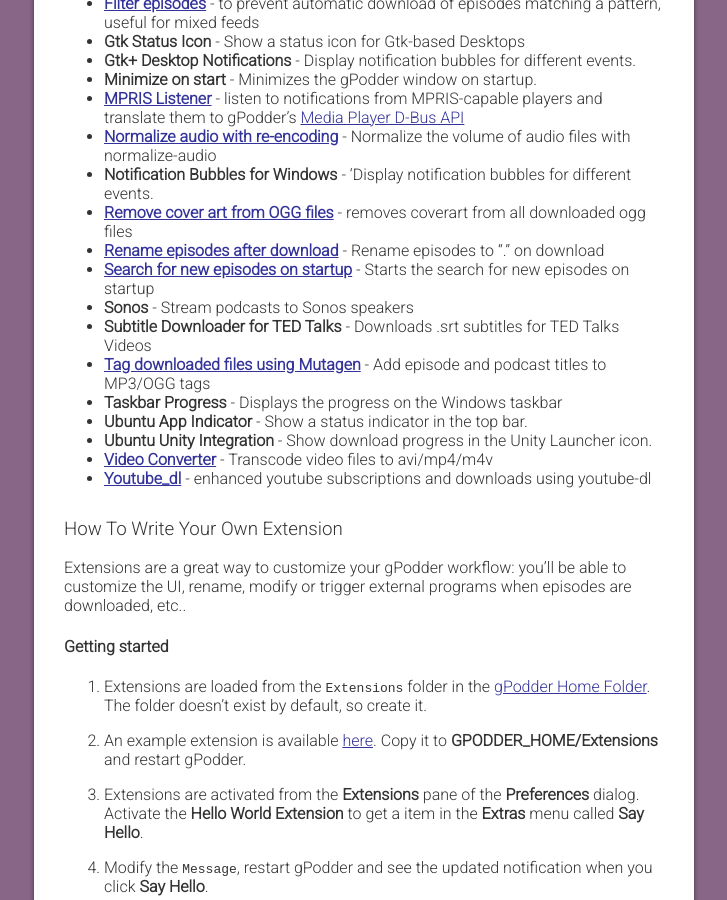
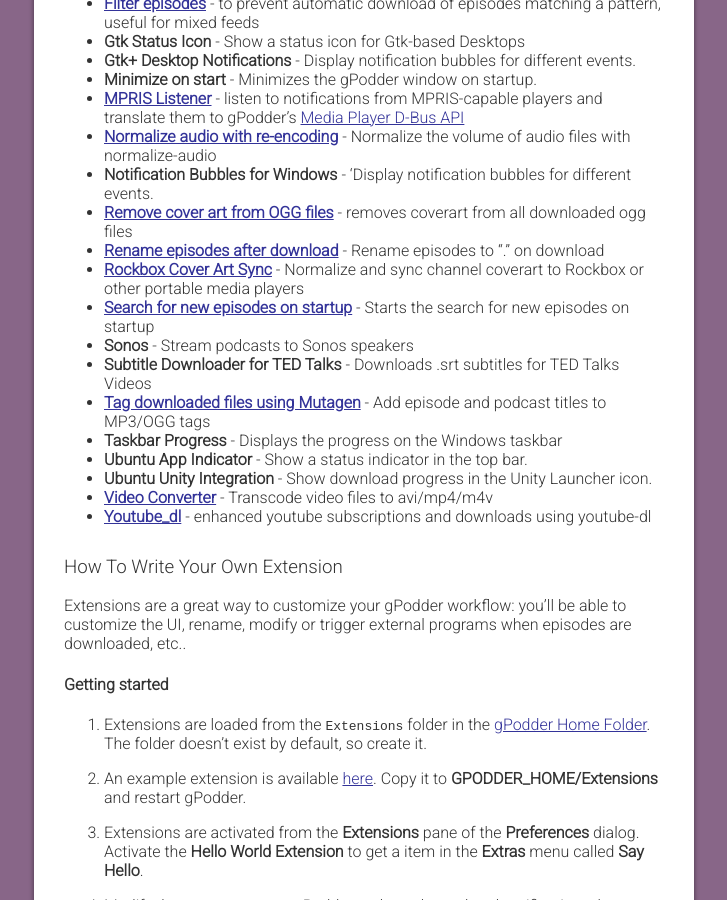
Before and after one commit to gpodder/gpodder.github.io, a Jekyll site: the page built from docs/extensions.md, in a window 1280 px wide and 900 px high, scrolled down 385 px. Shown: the whole window, without its empty margins (276-1003 px from the left). Built offline with Jekyll 4.4.1, drawn with Linux system fonts in a browser that asks for light colours; our own code applies the rules of GitHub Pages for plain Markdown files.

Commit message:
Add reference to rockbox_coverart extension to Extensions page

```diff
--- a/docs/extensions.md
+++ b/docs/extensions.md
@@ -21,6 +21,7 @@
 -   **Notification Bubbles for Windows** - 'Display notification bubbles for different events.
 -   [**Remove cover art from OGG files**] - removes coverart from all downloaded ogg files
 -   [**Rename episodes after download**] - Rename episodes to “<Episode Title>.<ext>” on download
+-   [**Rockbox Cover Art Sync**] - Normalize and sync channel coverart to Rockbox or other portable media players
 -   [**Search for new episodes on startup**] - Starts the search for new episodes on startup
 -   **Sonos** - Stream podcasts to Sonos speakers
 -   **Subtitle Downloader for TED Talks** - Downloads .srt subtitles for TED Talks Videos
@@ -98,6 +99,7 @@
 [**Normalize audio with re-encoding**]: extensions/normalizeaudio.md
 [**Rename episodes after download**]: extensions/renameafterdownload.md
 [**Remove cover art from OGG files**]: extensions/removeoggcover.md
+[**Rockbox Cover Art Sync**]: extensions/rockbox_coverart.md
 [**Tag downloaded files using Mutagen**]: extensions/tagging.md
 [**Search for new episodes on startup**]: extensions/searchepisodeonstartup.md
 [**Video Converter**]: extensions/videoconverter.md
```
